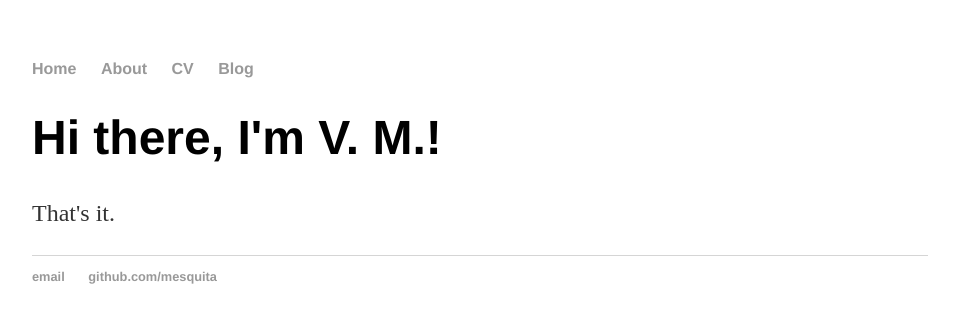
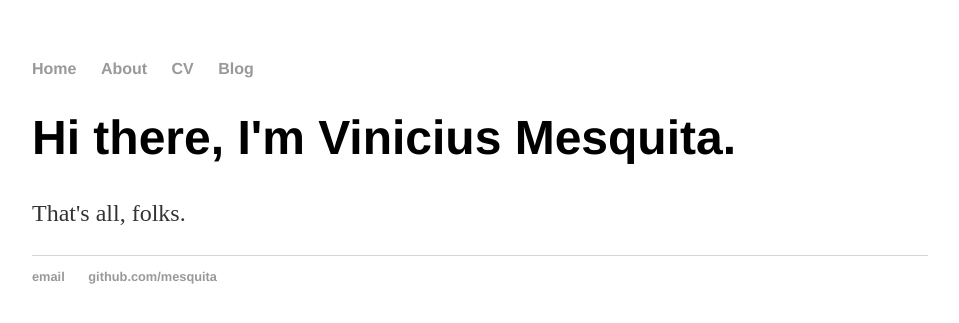
Before and after one commit to mesquita/mesquita.github.io, a Jekyll site: the page built from index.html, in a window 1280 px wide. Shown: the top 323 px of the page, without its empty margins (160-1119 px from the left). Built offline with Jekyll 4.4.1, drawn with Linux system fonts in a browser that asks for light colours.

Commit message:
Modifca o index

```diff
--- a/index.html
+++ b/index.html
@@ -3,6 +3,6 @@ layout: default
 title: Vinicius Mesquita
 ---
 <div class="blurb">
-	<h1>Hi there, I'm V. M.!</h1>
-	<p>That's it.</p>
+	<h1>Hi there, I'm Vinicius Mesquita.</h1>
+	<p>That's all, folks.</p>
 </div><!-- /.blurb -->
```
